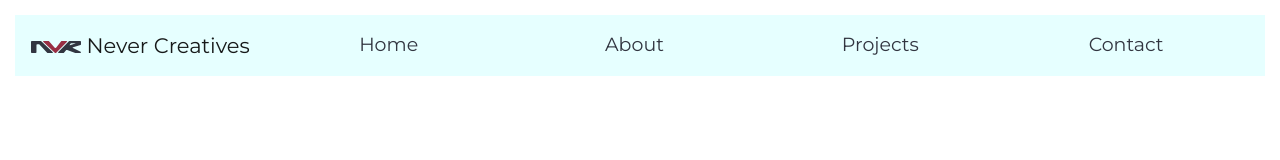
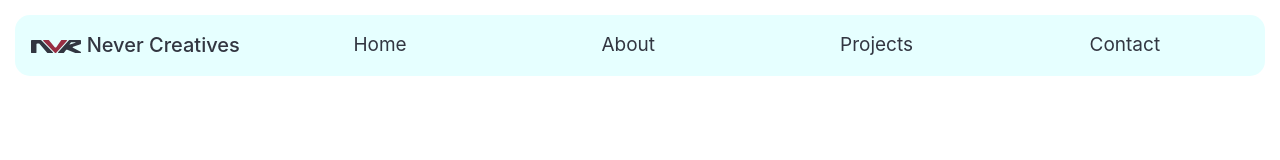
Before and after one commit to Edison-Cabrera/mywebpage, a plain HTML site: page index.html in a window 1280 px wide. Drawn offline with nearby package versions, Linux system fonts and the light colour scheme.

Commit message:
Added #navi-top,changed border-radius:15px

```diff
--- a/index.css
+++ b/index.css
@@ -8,15 +8,17 @@ body
 .navbar
 {
 	background-color: #e6ffff;
-/*	margin-top: 15px;
-	margin-left: 15px;
-	margin-right: 15px;
-	max-width: 98%;*/
 }
 .navbar-brand
 {
 	color: #323641;
 	font-size: 21px;
+}
+
+#never-creatives-nav
+{
+	font-weight: 500;
+	color: #323641;
 }
 
 #nvr-logo
@@ -29,8 +31,13 @@ body
 	font-size: 19px;
 }
 
-.top-bar
+#top-bar
 {
 	margin-top: 15px;
 	max-width: 100%;
 }
+
+#navi-top
+{
+	border-radius: 15px;
+}
--- a/index.html
+++ b/index.html
@@ -1,13 +1,14 @@
 <!DOCTYPE html>
 <html>
 <head>
+	<link rel="stylesheet" type="text/css" href="./index.css">
 	<!-- Required meta tags -->
     <meta charset="utf-8">
     <meta name="viewport" content="width=device-width, initial-scale=1, shrink-to-fit=no">
 
     <!-- Bootstrap CSS -->
     <link rel="stylesheet" href="https://cdn.jsdelivr.net/npm/bootstrap@4.6.0/dist/css/bootstrap.min.css" integrity="sha384-B0vP5xmATw1+K9KRQjQERJvTumQW0nPEzvF6L/Z6nronJ3oUOFUFpCjEUQouq2+l" crossorigin="anonymous">
-    <link rel="stylesheet" type="text/css" href="./index.css">
+
     <link rel="preconnect" href="https://fonts.gstatic.com">
     <link href="https://fonts.googleapis.com/css2?family=Montserrat:wght@100;200;300;400;500&display=swap" rel="stylesheet">
 
@@ -15,8 +16,8 @@
 </head>
 
 <body>
-	<div class="container top-bar">
-	<nav class="navbar navbar-expand-md navbar-light">
+	<div id="top-bar" class="container">
+	<nav id="navi-top" class="navbar navbar-expand-md navbar-light">
 		<a class="navbar-brand" href="#">
 			<img src="./images/svg/nvr.svg" width="50px" id="nvr-logo" alt="">
 			<span id="never-creatives-nav" class="d-none d-sm-inline">
```
